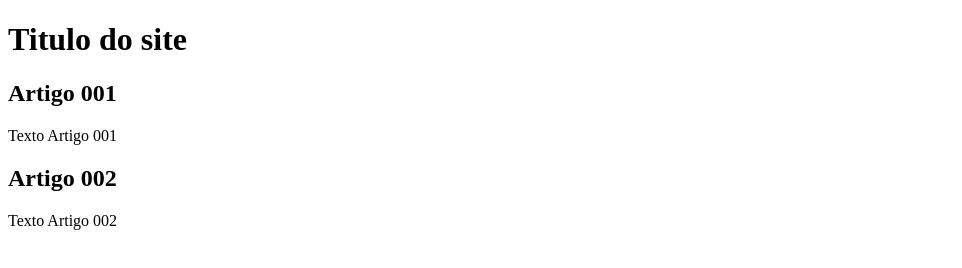
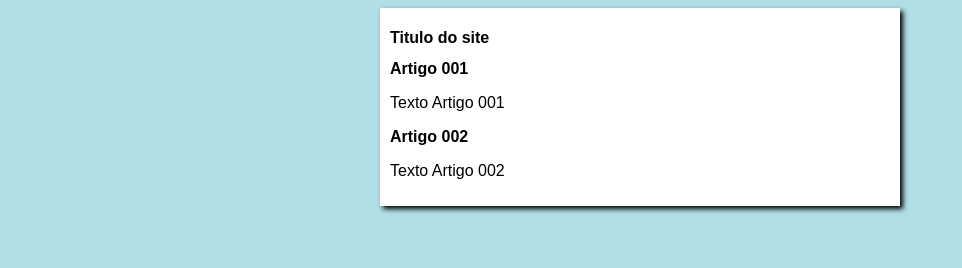
Before and after one commit to PietrooDev/projeto-site, a plain HTML site: page index.html in a window 1280 px wide. Shown: the whole page, without its empty margins (0-962 px from the left). Drawn offline with Linux system fonts and the light colour scheme.

Commit message:
Inicio do meu desing

```diff
--- /dev/null
+++ b/estilos/style.css
@@ -0,0 +1,17 @@
+*{
+    font-family: Arial, Helvetica, sans-seri;
+    font-size : 16px;
+
+}
+ body{
+    background-color: powderblue;
+
+ }
+
+ main{
+    background-color: white;
+    width:500px;
+    margin: auto;
+    padding: 10px;
+    box-shadow : 3px 3px 5px black;
+ }
--- a/index.html
+++ b/index.html
@@ -4,6 +4,7 @@
     <meta charset="UTF-8">
     <meta name="viewport" content="width=device-width, initial-scale=1.0">
     <title>Document</title>
+    <link rel="stylesheet" href="estilos/style.css">
 </head>
 <body>
     <main>
```
